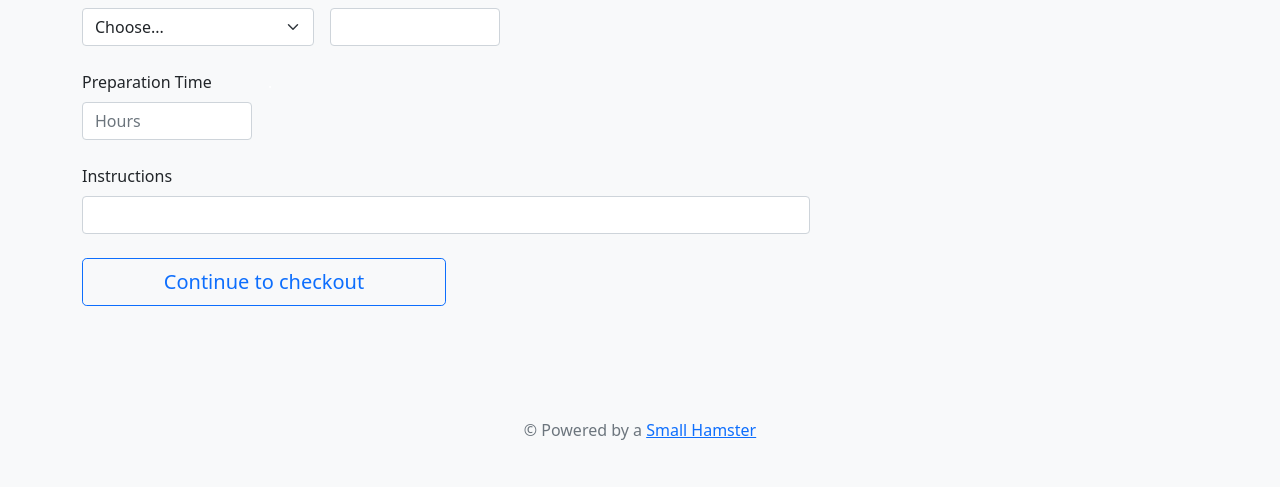
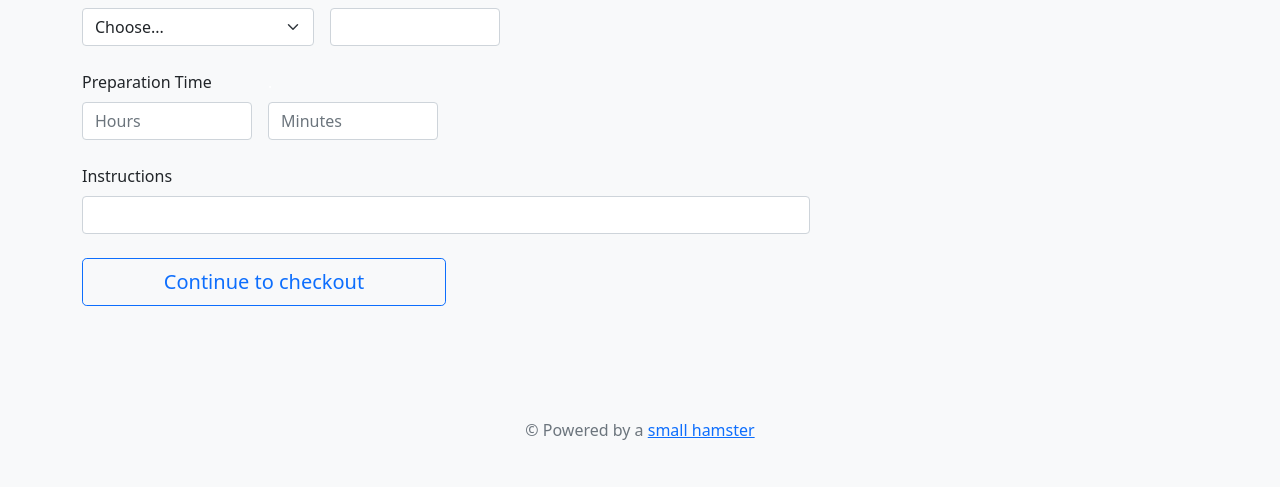
Before and after one commit to My-Cookbook-Team/The_cookbook, a PHP site: page /add.php in a window 1280 px wide. Shown: the part 554-1041 px from the top of the page. Run offline with PHP 8.4, Linux system fonts and the light colour scheme; some libraries are stand-ins or nearby versions.

Commit message:
Updated tables and recipe form
Added updated table structure to readme.
Added a new field (minutes) to add recipe form. Fixed Hammy

```diff
--- a/add.php
+++ b/add.php
@@ -145,11 +145,12 @@
                         <div class="row g-3">
                             <div class="col-md-3">
                                 <label for="zip" class="form-label">Preparation Time</label>
-                                <input type="number" class="form-control" id="prep_time" min="0" max="23" placeholder="Hours" required>
+                                <input type="number" class="form-control" id="prep_time_hours" min="0" max="23" placeholder="Hours" required>
 
                             </div>
                             <div class="col-md-3">
                                 <label for="zip" class="form-label text-white">.</label>
+                                <input type="number" class="form-control" id="prep_time_mins" min="0" max="59" placeholder="Minutes" required>
                             </div>
 
                         </div>
@@ -175,7 +176,7 @@
         </main>
 
         <footer class="my-5 pt-5 text-muted text-center text-small">
-            <p class="mb-1">&copy; Powered by a <a href="https://c.tenor.com/sXIEfXP-VQAAAAAM/hamster-hamster-wheel.gif"> Small Hamster</a></p>
+            <p class="mb-1">&copy; Powered by a <a href="images/hamster.gif" target="_blank" rel="noopener noreferrer"> small hamster</a></p>
         </footer>
     </div>
 
```
Also changed, not shown: 1 other file.
